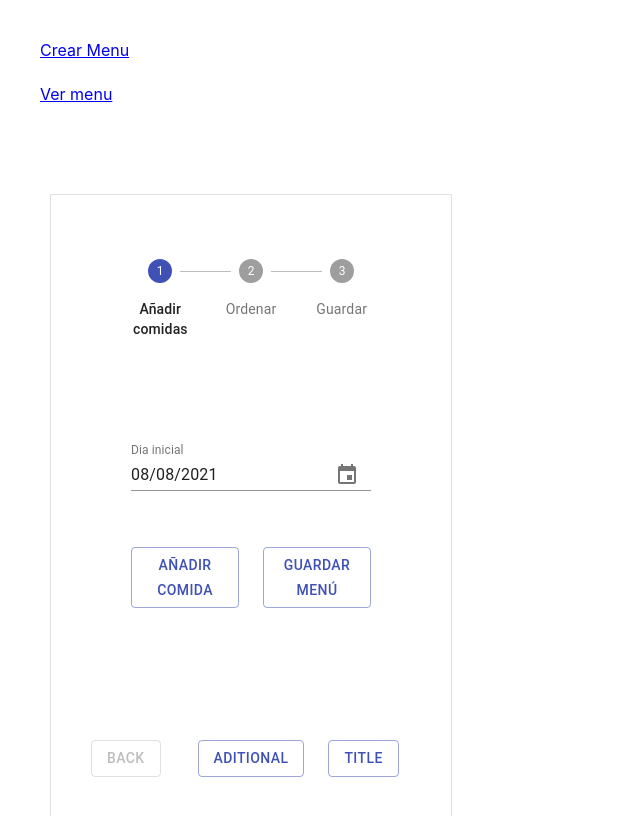
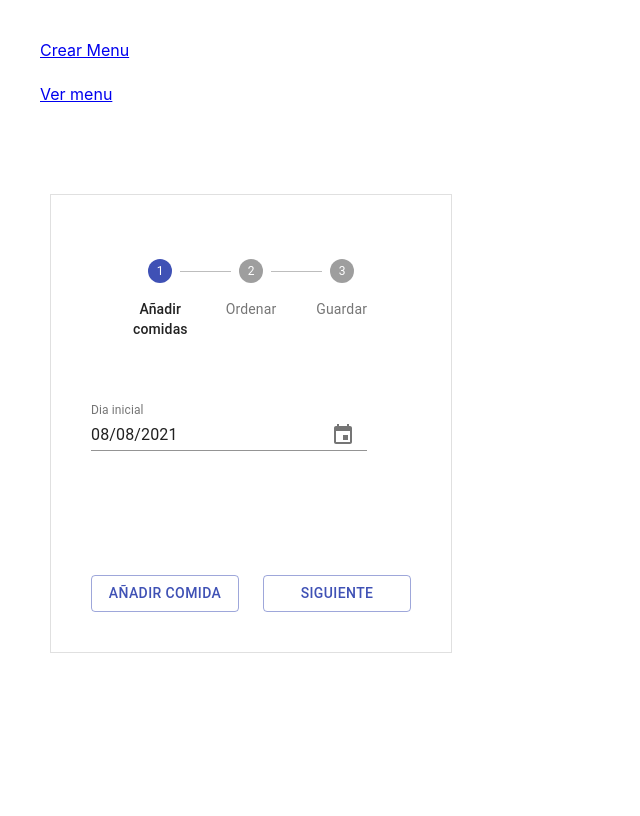
Before and after one commit to julianmina00/weekly-menu-frontend, a React (Create React App) app: page /menu/new in a window 1280 px wide. Shown: the top 816 px of the page, without its empty margins (0-640 px from the left). Built offline with nearby package versions, Linux system fonts and the light colour scheme; what redux-promise-middleware would draw is missing.

Commit message:
Creating SortView for the menu stepper

```diff
--- a/package.json
+++ b/package.json
@@ -8,9 +8,11 @@
     "@material-ui/icons": "^4.11.2",
     "@material-ui/lab": "4.0.0-alpha.60",
     "@material-ui/pickers": "3.3.10",
+    "@types/react-beautiful-dnd": "^13.1.1",
     "@types/react-redux": "^7.1.18",
     "date-fns": "2.23.0",
     "react": "17.0.2",
+    "react-beautiful-dnd": "^13.1.0",
     "react-dom": "17.0.2",
     "react-redux": "^7.2.4",
     "react-router-dom": "5.2.0",
--- a/src/entities/menu/menu-stepper.tsx
+++ b/src/entities/menu/menu-stepper.tsx
@@ -1,27 +1,31 @@
 import React, { useState } from 'react';
 import { connect } from 'react-redux';
-import { Link } from 'react-router-dom';
-import Stepper from '@material-ui/core/Stepper';
-import Step from '@material-ui/core/Step';
-import StepButton from '@material-ui/core/StepButton';
-import { TextField, Checkbox, TableContainer, Table, TableBody, TableRow, TableCell, Paper, IconButton } from '@material-ui/core';
-import { Button, Grid } from '@material-ui/core';
+import { Link, useHistory } from 'react-router-dom';
+import {
+  Button, Grid, TextField, Checkbox, TableContainer, Table, TableBody,
+  TableRow, TableCell, Paper, IconButton, Stepper, Step, StepButton
+} from '@material-ui/core';
+import { Edit as EditIcon, Delete as DeleteIcon } from '@material-ui/icons';
 import {
   KeyboardDatePicker, MuiPickersUtilsProvider,
 } from '@material-ui/pickers';
 import DateFnsUtils from '@date-io/date-fns';
-import EditIcon from '@material-ui/icons/Edit';
-import DeleteIcon from '@material-ui/icons/Delete';
 
-import MealList from '../meal/meal-list';
 import { IRootState } from '../../shared/reducers';
+import { DragDropContext, Draggable, Droppable } from 'react-beautiful-dnd';
 
 function getSteps() {
   return ['Añadir comidas', 'Ordenar', 'Guardar'];
 }
 
-interface StepRender {
+interface IButtonAction {
+  name: string;
+  action(): void;
+}
+
+interface IStepAction {
   title: string;
+  buttons: IButtonAction[];
   render(): JSX.Element;
 }
 
@@ -33,82 +37,7 @@ const MenuStepper = (props: IMenuProps) => {
   const steps = getSteps();
   const [selectedDate, setSelectedDate] = useState<Date | null>(new Date());
   const { meals } = props;
-
-  const handleDateChange = (date: Date | null) => {
-    setSelectedDate(date);
-  };
-
-
-  const renders: StepRender[] = [
-    {title: "Crear", render: () => {
-      return (
-        <div>
-          Hola Mundo;
-        </div>
-      );
-    }}
-  ];
-
-  const mealTable  = () => {
-    return (
-      <TableContainer component={Paper}>
-        <Table aria-label="a dense table">
-          <TableBody>
-            {meals.map((meal) => (
-              <TableRow key={meal.name}>
-                <TableCell>{`${meal.name} (${meal.chef})`}</TableCell>
-                <TableCell align="right" >
-                  <IconButton color="primary">
-                    <EditIcon fontSize="small" />
-                  </IconButton>
-                  <IconButton color="secondary">
-                    <DeleteIcon fontSize="small" />
-                  </IconButton>
-                </TableCell>
-              </TableRow>
-            ))}
-          </TableBody>
-        </Table>
-      </TableContainer>
-    );
-  }
-
-  const createMenu = () => {
-    return (
-      <Grid container spacing={3} style={{padding: "40px"}}>
-        <Grid item xs={12}>
-          <MuiPickersUtilsProvider utils={DateFnsUtils}>
-            <KeyboardDatePicker
-                disableToolbar
-                variant="inline"
-                format="MM/dd/yyyy"
-                margin="normal"
-                id="date-picker-inline"
-                label="Dia inicial"
-                value={selectedDate}
-                onChange={handleDateChange}
-                KeyboardButtonProps={{
-                  'aria-label': 'change date',
-                }}
-              />
-          </MuiPickersUtilsProvider>
-        </Grid>
-        <Grid item xs={12}>
-          {mealTable()}
-        </Grid>
-        <Grid item xs={6}>
-          <Link to="/meal/new">
-            <Button variant="outlined" color="primary">Añadir comida</Button>
-          </Link>
-        </Grid>
-        <Grid item xs={6}>
-          <Button variant="outlined" color="primary">Guardar Menú</Button>
-        </Grid>
-      </Grid>
-    );
-  }
-
-
+  const history = useHistory();
   const totalSteps = () => {
     return getSteps().length;
   };
@@ -149,21 +78,195 @@ const MenuStepper = (props: IMenuProps) => {
     return completed.has(step);
   }
 
-  const stepRender = (index: number) => {
-    switch (index) {
-      case 0:
-        return createMenu();
-      case 1:
-        return(
-          <TextField>Step 2</TextField>
-        );
-      case 2:
-        return(
-          <Checkbox name="Step 3" />
-        );
-      default:
-        break;
-    }
+  const handleDateChange = (date: Date | null) => {
+    setSelectedDate(date);
+  };
+
+  const mealTable  = () => {
+    return (
+      <TableContainer component={Paper}>
+        <Table aria-label="a dense table">
+          <TableBody>
+            {meals.map((meal) => (
+              <TableRow key={meal.name}>
+                <TableCell>{`${meal.name} (${meal.chef})`}</TableCell>
+                <TableCell align="right" >
+                  <IconButton color="primary">
+                    <EditIcon fontSize="small" />
+                  </IconButton>
+                  <IconButton color="secondary">
+                    <DeleteIcon fontSize="small" />
+                  </IconButton>
+                </TableCell>
+              </TableRow>
+            ))}
+          </TableBody>
+        </Table>
+      </TableContainer>
+    );
+  }
+
+  const createMenu = () => {
+    return (
+      <Grid container spacing={3}>
+        <Grid item xs={12}>
+          <MuiPickersUtilsProvider utils={DateFnsUtils}>
+            <KeyboardDatePicker
+                disableToolbar
+                variant="inline"
+                format="MM/dd/yyyy"
+                margin="normal"
+                id="date-picker-inline"
+                label="Dia inicial"
+                value={selectedDate}
+                onChange={handleDateChange}
+                KeyboardButtonProps={{
+                  'aria-label': 'change date',
+                }}
+              />
+          </MuiPickersUtilsProvider>
+        </Grid>
+        <Grid item xs={12}>
+          {mealTable()}
+        </Grid>
+      </Grid>
+    );
+  }
+
+
+  const onDragEnd = (result: any) => {
+    console.log('====================================');
+    console.log('Drag ended...');
+    console.log(result);
+    console.log('====================================');
+  }
+
+  const draggableName = (id: number) => "draggable-"+String(id);
+
+  const sortView = () => {
+    return (
+      <DragDropContext onDragEnd={result => onDragEnd(result)} >
+        <div key="column">
+          <div>
+            <Droppable droppableId="column" key="column">
+              {(droppableProvided, droppableSnapshot) => {
+                return (
+                  <div {...droppableProvided.droppableProps} ref={droppableProvided.innerRef}>
+                        {meals.map((meal, index) => {
+                          return (
+                            <Draggable key={draggableName(index)} draggableId={draggableName(index)} index={index} >
+                              {(draggableProvided, draggableSnapshot) => {
+                                return (
+                                  <div
+                                    ref={draggableProvided.innerRef}
+                                    {...draggableProvided.draggableProps}
+                                    {...draggableProvided.dragHandleProps}
+                                    style={{
+                                      userSelect: "none",
+                                      padding: 10,
+                                      margin: "0 0 8px 0",
+                                      minHeight: "10px",
+                                      borderTop: "1px solid #DFD7CA",
+                                      backgroundColor: draggableSnapshot.isDragging
+                                        ? "grey"
+                                        : "white",
+                                      color: "black",
+                                      ...draggableProvided.draggableProps.style
+                                    }}
+                                  >
+                                    {meal.name}
+                                  </div>
+                                );
+                              }}
+                            </Draggable>
+                          );
+                        })}
+
+                    {droppableProvided.placeholder}
+                  </div>
+                );
+              }}
+            </Droppable>
+          </div>
+        </div>
+      </DragDropContext>
+    );
+  }
+
+  const handleAddMeal = () => {
+    history.push('/meal/new');
+  }
+
+  const handleSortNext = () => {
+    // add dates to meals
+    handleNext();
+  }
+
+  const handleSave = () => {
+    // Save menu
+  }
+
+  const addMealButtonAction = {
+    name: 'Añadir comida',
+    action: handleAddMeal
+  } as IButtonAction;
+
+  const addMealNextButtonAction = {
+    name: 'Siguiente',
+    action: handleNext
+  } as IButtonAction;
+
+  const sortNextButtonAction = {
+    name: 'Siguiente',
+    action: handleSortNext
+  } as IButtonAction;
+
+  const backButtonAction = {
+    name: 'Atrás',
+    action: handleBack
+  } as IButtonAction;
+
+  const saveButtonAction = {
+    name: 'Guardar',
+    action: handleSave
+  } as IButtonAction;
+
+  const addMealStep = {
+    title: 'Añadir comnidas',
+    buttons: [ addMealButtonAction, addMealNextButtonAction ],
+    render: createMenu
+  } as IStepAction;
+
+  const sortStep = {
+    title: 'Ordenar',
+    buttons: [ backButtonAction, sortNextButtonAction ],
+    render: sortView
+  } as IStepAction;
+
+  const saveStep = {
+    title: 'Guardar',
+    buttons: [ backButtonAction, saveButtonAction ],
+    render: createMenu
+  } as IStepAction;
+
+  const stepsConfig = [ addMealStep, sortStep, saveStep ] as IStepAction[];
+
+  const buttonsActionRender = () => {
+    const buttons = stepsConfig[activeStep].buttons;
+    return (
+      <Grid container spacing={3} style={{padding: "40px"}}>
+        {buttons.map((button) => (
+          <Grid item xs>
+            <Button variant="outlined" color="primary" fullWidth onClick={button.action}>{button.name}</Button>
+          </Grid>
+        ))}
+      </Grid>
+    );
+  }
+
+  const stepRender = () => {
+    const render = stepsConfig[activeStep].render;
+    return render();
   }
 
   return (
@@ -183,22 +286,10 @@ const MenuStepper = (props: IMenuProps) => {
         </Stepper>
       </Grid>
       <Grid item xs={12}>
-        {stepRender(activeStep)}
+        {stepRender()}
       </Grid>
     </Grid>
-    <Grid container spacing={3} style={{padding: "40px"}}>
-      <Grid item xs>
-        <Button variant="outlined" color="primary" disabled={activeStep === 0} onClick={handleBack}>Back</Button>
-      </Grid>
-      <Grid item xs>
-        <Button variant="outlined" color="primary" onClick={handleBack}>Aditional</Button>
-      </Grid>
-      <Grid item xs>
-        <Button variant="outlined" color="primary" onClick={handleComplete}>
-          {completedSteps() === totalSteps() - 1 ? 'Finish' : 'Title'}
-        </Button>
-      </Grid>
-    </Grid>
+    {buttonsActionRender()}
     </div>
   );
 }
```
Also changed, not shown: 1 other file (tests, documents, lock files or other folders).
